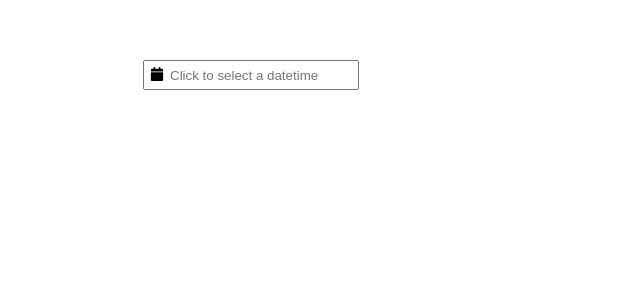
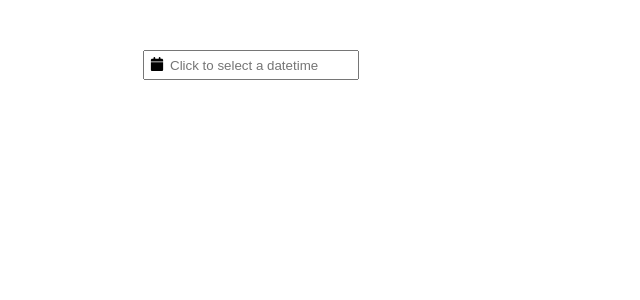
Before and after one commit to KahChee/weather-forecast-and-traffic-cam, a React (Create React App) app in the folder web/: page / in a window 1280 px wide. Shown: the top 300 px of the page, without its empty margins (0-640 px from the left). Built offline with nearby package versions, Linux system fonts and the light colour scheme.

Commit message:
Update global styling

```diff
--- a/web/src/components/layout/styles/index.css
+++ b/web/src/components/layout/styles/index.css
@@ -4,7 +4,7 @@
   max-width: 80%;
   height: 100%;
   margin: auto;
-  padding: 60px 15px;
+  padding: 50px 15px;
   box-sizing: border-box;
 }
 
```
